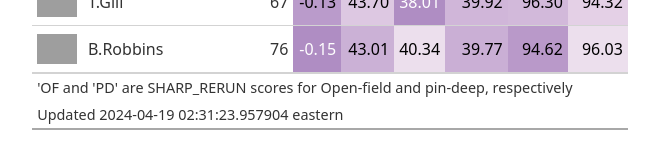
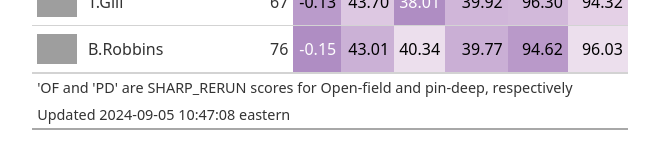
Before and after one commit to Puntalytics/Puntalytics.github.io, a Jekyll site: the page tables/latest.html, which Jekyll copies as it is, in a window 1280 px wide. Shown: the part 1597-1742 px from the top of the page, without its empty margins (310-969 px from the left). Built offline with Jekyll 4.4.1, drawn with Linux system fonts in a browser that asks for light colours; grey boxes are pictures that could not be loaded.

Commit message:
Update latest table

```diff
--- a/tables/latest.html
+++ b/tables/latest.html
@@ -5,23 +5,23 @@
 
 </head>
 <body>
-<div id="xlkpanztqf" style="padding-left:0px;padding-right:0px;padding-top:10px;padding-bottom:10px;overflow-x:auto;overflow-y:auto;width:auto;height:auto;">
-  <style>#xlkpanztqf table {
+<div id="igjjzfgvzu" style="padding-left:0px;padding-right:0px;padding-top:10px;padding-bottom:10px;overflow-x:auto;overflow-y:auto;width:auto;height:auto;">
+  <style>#igjjzfgvzu table {
   font-family: system-ui, 'Segoe UI', Roboto, Helvetica, Arial, sans-serif, 'Apple Color Emoji', 'Segoe UI Emoji', 'Segoe UI Symbol', 'Noto Color Emoji';
   -webkit-font-smoothing: antialiased;
   -moz-osx-font-smoothing: grayscale;
 }
 
-#xlkpanztqf thead, #xlkpanztqf tbody, #xlkpanztqf tfoot, #xlkpanztqf tr, #xlkpanztqf td, #xlkpanztqf th {
+#igjjzfgvzu thead, #igjjzfgvzu tbody, #igjjzfgvzu tfoot, #igjjzfgvzu tr, #igjjzfgvzu td, #igjjzfgvzu th {
   border-style: none;
 }
 
-#xlkpanztqf p {
+#igjjzfgvzu p {
   margin: 0;
   padding: 0;
 }
 
-#xlkpanztqf .gt_table {
+#igjjzfgvzu .gt_table {
   display: table;
   border-collapse: collapse;
   line-height: normal;
@@ -47,12 +47,12 @@
   border-left-color: #D3D3D3;
 }
 
-#xlkpanztqf .gt_caption {
+#igjjzfgvzu .gt_caption {
   padding-top: 4px;
   padding-bottom: 4px;
 }
 
-#xlkpanztqf .gt_title {
+#igjjzfgvzu .gt_title {
   color: #333333;
   font-size: 125%;
   font-weight: initial;
@@ -64,7 +64,7 @@
   border-bottom-width: 0;
 }
 
-#xlkpanztqf .gt_subtitle {
+#igjjzfgvzu .gt_subtitle {
   color: #333333;
   font-size: 85%;
   font-weight: initial;
@@ -76,7 +76,7 @@
   border-top-width: 0;
 }
 
-#xlkpanztqf .gt_heading {
+#igjjzfgvzu .gt_heading {
   background-color: #FFFFFF;
   text-align: center;
   border-bottom-color: #FFFFFF;
@@ -88,13 +88,13 @@
   border-right-color: #D3D3D3;
 }
 
-#xlkpanztqf .gt_bottom_border {
+#igjjzfgvzu .gt_bottom_border {
   border-bottom-style: solid;
   border-bottom-width: 2px;
   border-bottom-color: #D3D3D3;
 }
 
-#xlkpanztqf .gt_col_headings {
+#igjjzfgvzu .gt_col_headings {
   border-top-style: solid;
   border-top-width: 2px;
   border-top-color: #D3D3D3;
@@ -109,7 +109,7 @@
   border-right-color: #D3D3D3;
 }
 
-#xlkpanztqf .gt_col_heading {
+#igjjzfgvzu .gt_col_heading {
   color: #333333;
   background-color: #FFFFFF;
   font-size: 100%;
@@ -129,7 +129,7 @@
   overflow-x: hidden;
 }
 
-#xlkpanztqf .gt_column_spanner_outer {
+#igjjzfgvzu .gt_column_spanner_outer {
   color: #333333;
   background-color: #FFFFFF;
   font-size: 100%;
@@ -141,15 +141,15 @@
   padding-right: 4px;
 }
 
-#xlkpanztqf .gt_column_spanner_outer:first-child {
+#igjjzfgvzu .gt_column_spanner_outer:first-child {
   padding-left: 0;
 }
 
-#xlkpanztqf .gt_column_spanner_outer:last-child {
+#igjjzfgvzu .gt_column_spanner_outer:last-child {
   padding-right: 0;
 }
 
-#xlkpanztqf .gt_column_spanner {
+#igjjzfgvzu .gt_column_spanner {
   border-bottom-style: solid;
   border-bottom-width: 2px;
   border-bottom-color: #D3D3D3;
@@ -161,11 +161,11 @@
   width: 100%;
 }
 
-#xlkpanztqf .gt_spanner_row {
+#igjjzfgvzu .gt_spanner_row {
   border-bottom-style: hidden;
 }
 
-#xlkpanztqf .gt_group_heading {
+#igjjzfgvzu .gt_group_heading {
   padding-top: 8px;
   padding-bottom: 8px;
   padding-left: 5px;
@@ -191,7 +191,7 @@
   text-align: left;
 }
 
-#xlkpanztqf .gt_empty_group_heading {
+#igjjzfgvzu .gt_empty_group_heading {
   padding: 0.5px;
   color: #333333;
   background-color: #FFFFFF;
@@ -206,15 +206,15 @@
   vertical-align: middle;
 }
 
-#xlkpanztqf .gt_from_md > :first-child {
+#igjjzfgvzu .gt_from_md > :first-child {
   margin-top: 0;
 }
 
-#xlkpanztqf .gt_from_md > :last-child {
+#igjjzfgvzu .gt_from_md > :last-child {
   margin-bottom: 0;
 }
 
-#xlkpanztqf .gt_row {
+#igjjzfgvzu .gt_row {
   padding-top: 8px;
   padding-bottom: 8px;
   padding-left: 5px;
@@ -233,7 +233,7 @@
   overflow-x: hidden;
 }
 
-#xlkpanztqf .gt_stub {
+#igjjzfgvzu .gt_stub {
   color: #333333;
   background-color: #FFFFFF;
   font-size: 100%;
@@ -246,7 +246,7 @@
   padding-right: 5px;
 }
 
-#xlkpanztqf .gt_stub_row_group {
+#igjjzfgvzu .gt_stub_row_group {
   color: #333333;
   background-color: #FFFFFF;
   font-size: 100%;
@@ -260,15 +260,15 @@
   vertical-align: top;
 }
 
-#xlkpanztqf .gt_row_group_first td {
+#igjjzfgvzu .gt_row_group_first td {
   border-top-width: 2px;
 }
 
-#xlkpanztqf .gt_row_group_first th {
+#igjjzfgvzu .gt_row_group_first th {
   border-top-width: 2px;
 }
 
-#xlkpanztqf .gt_summary_row {
+#igjjzfgvzu .gt_summary_row {
   color: #333333;
   background-color: #FFFFFF;
   text-transform: inherit;
@@ -278,16 +278,16 @@
   padding-right: 5px;
 }
 
-#xlkpanztqf .gt_first_summary_row {
+#igjjzfgvzu .gt_first_summary_row {
   border-top-style: solid;
   border-top-color: #D3D3D3;
 }
 
-#xlkpanztqf .gt_first_summary_row.thick {
+#igjjzfgvzu .gt_first_summary_row.thick {
   border-top-width: 2px;
 }
 
-#xlkpanztqf .gt_last_summary_row {
+#igjjzfgvzu .gt_last_summary_row {
   padding-top: 8px;
   padding-bottom: 8px;
   padding-left: 5px;
@@ -297,7 +297,7 @@
   border-bottom-color: #D3D3D3;
 }
 
-#xlkpanztqf .gt_grand_summary_row {
+#igjjzfgvzu .gt_grand_summary_row {
   color: #333333;
   background-color: #FFFFFF;
   text-transform: inherit;
@@ -307,7 +307,7 @@
   padding-right: 5px;
 }
 
-#xlkpanztqf .gt_first_grand_summary_row {
+#igjjzfgvzu .gt_first_grand_summary_row {
   padding-top: 8px;
   padding-bottom: 8px;
   padding-left: 5px;
@@ -317,7 +317,7 @@
   border-top-color: #D3D3D3;
 }
 
-#xlkpanztqf .gt_last_grand_summary_row_top {
+#igjjzfgvzu .gt_last_grand_summary_row_top {
   padding-top: 8px;
   padding-bottom: 8px;
   padding-left: 5px;
@@ -327,11 +327,11 @@
   border-bottom-color: #D3D3D3;
 }
 
-#xlkpanztqf .gt_striped {
+#igjjzfgvzu .gt_striped {
   background-color: rgba(128, 128, 128, 0.05);
 }
 
-#xlkpanztqf .gt_table_body {
+#igjjzfgvzu .gt_table_body {
   border-top-style: solid;
   border-top-width: 2px;
   border-top-color: #D3D3D3;
@@ -340,7 +340,7 @@
   border-bottom-color: #D3D3D3;
 }
 
-#xlkpanztqf .gt_footnotes {
+#igjjzfgvzu .gt_footnotes {
   color: #333333;
   background-color: #FFFFFF;
   border-bottom-style: none;
@@ -354,7 +354,7 @@
   border-right-color: #D3D3D3;
 }
 
-#xlkpanztqf .gt_footnote {
+#igjjzfgvzu .gt_footnote {
   margin: 0px;
   font-size: 90%;
   padding-top: 4px;
@@ -363,7 +363,7 @@
   padding-right: 5px;
 }
 
-#xlkpanztqf .gt_sourcenotes {
+#igjjzfgvzu .gt_sourcenotes {
   color: #333333;
   background-color: #FFFFFF;
   border-bottom-style: none;
@@ -377,7 +377,7 @@
   border-right-color: #D3D3D3;
 }
 
-#xlkpanztqf .gt_sourcenote {
+#igjjzfgvzu .gt_sourcenote {
   font-size: 90%;
   padding-top: 4px;
   padding-bottom: 4px;
@@ -385,64 +385,73 @@
   padding-right: 5px;
 }
 
-#xlkpanztqf .gt_left {
+#igjjzfgvzu .gt_left {
   text-align: left;
 }
 
-#xlkpanztqf .gt_center {
+#igjjzfgvzu .gt_center {
   text-align: center;
 }
 
-#xlkpanztqf .gt_right {
+#igjjzfgvzu .gt_right {
   text-align: right;
   font-variant-numeric: tabular-nums;
 }
 
-#xlkpanztqf .gt_font_normal {
+#igjjzfgvzu .gt_font_normal {
   font-weight: normal;
 }
 
-#xlkpanztqf .gt_font_bold {
+#igjjzfgvzu .gt_font_bold {
   font-weight: bold;
 }
 
-#xlkpanztqf .gt_font_italic {
+#igjjzfgvzu .gt_font_italic {
   font-style: italic;
 }
 
-#xlkpanztqf .gt_super {
+#igjjzfgvzu .gt_super {
   font-size: 65%;
 }
 
-#xlkpanztqf .gt_footnote_marks {
+#igjjzfgvzu .gt_footnote_marks {
   font-size: 75%;
   vertical-align: 0.4em;
   position: initial;
 }
 
-#xlkpanztqf .gt_asterisk {
+#igjjzfgvzu .gt_asterisk {
   font-size: 100%;
   vertical-align: 0;
 }
 
-#xlkpanztqf .gt_indent_1 {
+#igjjzfgvzu .gt_indent_1 {
   text-indent: 5px;
 }
 
-#xlkpanztqf .gt_indent_2 {
+#igjjzfgvzu .gt_indent_2 {
   text-indent: 10px;
 }
 
-#xlkpanztqf .gt_indent_3 {
+#igjjzfgvzu .gt_indent_3 {
   text-indent: 15px;
 }
 
-#xlkpanztqf .gt_indent_4 {
+#igjjzfgvzu .gt_indent_4 {
   text-indent: 20px;
 }
 
-#xlkpanztqf .gt_indent_5 {
+#igjjzfgvzu .gt_indent_5 {
   text-indent: 25px;
+}
+
+#igjjzfgvzu .katex-display {
+  display: inline-flex !important;
+  margin-bottom: 0.75em !important;
+}
+
+#igjjzfgvzu div.Reactable > div.rt-table > div.rt-thead > div.rt-tr.rt-tr-group-header > div.rt-th-group:after {
+  height: 0px !important;
 }
 </style>
   <table class="gt_table" data-quarto-disable-processing="false" data-quarto-bootstrap="false">
@@ -769,7 +778,7 @@
       <td class="gt_sourcenote" colspan="9">'OF and 'PD' are SHARP_RERUN scores for Open-field and pin-deep, respectively</td>
     </tr>
     <tr>
-      <td class="gt_sourcenote" colspan="9">Updated 2024-04-19 02:31:23.957904 eastern</td>
+      <td class="gt_sourcenote" colspan="9">Updated 2024-09-05 10:47:08 eastern</td>
     </tr>
   </tfoot>
 
```
Also changed, not shown: tables/latestbars.png.
